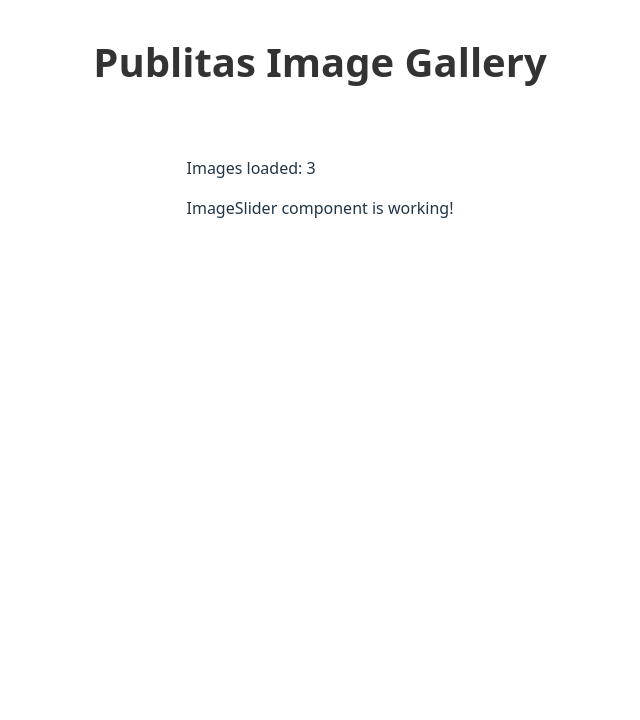
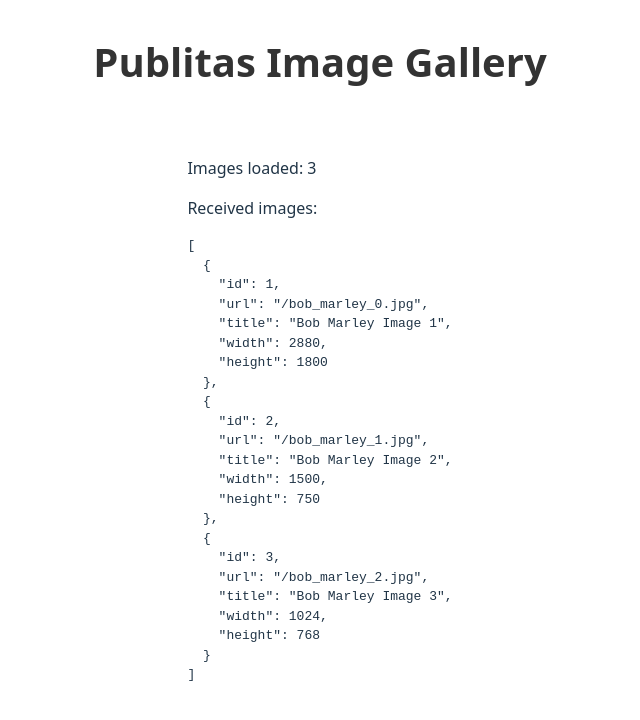
Before and after one commit to misko009e/publitas-interview-challenge, a React (Vite) app: page / in a window 1280 px wide. Shown: the top 720 px of the page, without its empty margins (320-960 px from the left). Built offline with nearby package versions, Linux system fonts and the light colour scheme.

Commit message:
Sent the images from the image gallery into image slider component

```diff
--- a/src/image-gallery/components/ImageGallery/ImageGallery.tsx
+++ b/src/image-gallery/components/ImageGallery/ImageGallery.tsx
@@ -43,7 +43,7 @@ export function ImageGallery() {
         {!loading && (
           <div>
             <p>Images loaded: {images.length}</p>
-            <ImageSlider />
+            <ImageSlider images={images} />
           </div>
         )}
       </main>
--- a/src/image-gallery/components/ImageSlider/ImageSlider.tsx
+++ b/src/image-gallery/components/ImageSlider/ImageSlider.tsx
@@ -1,7 +1,14 @@
-export function ImageSlider() {
+import type { ImageData } from '../../models';
+
+interface ImageSliderProps {
+  images: ImageData[];
+}
+
+export function ImageSlider({ images }: ImageSliderProps) {
   return (
     <div>
-      <p>ImageSlider component is working!</p>
+      <p>Received images:</p>
+      <pre>{JSON.stringify(images, null, 2)}</pre>
     </div>
   );
 }
```
